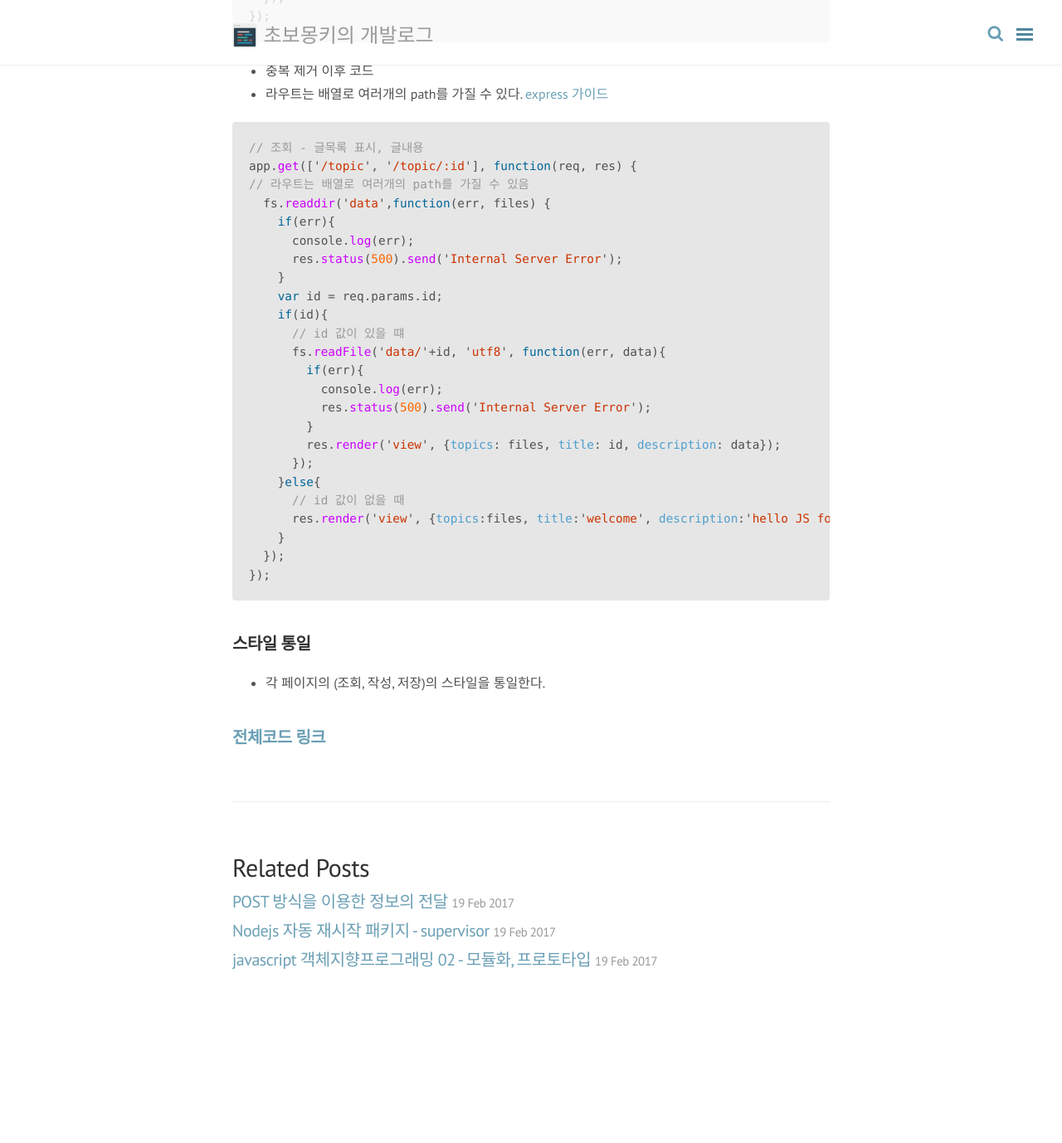
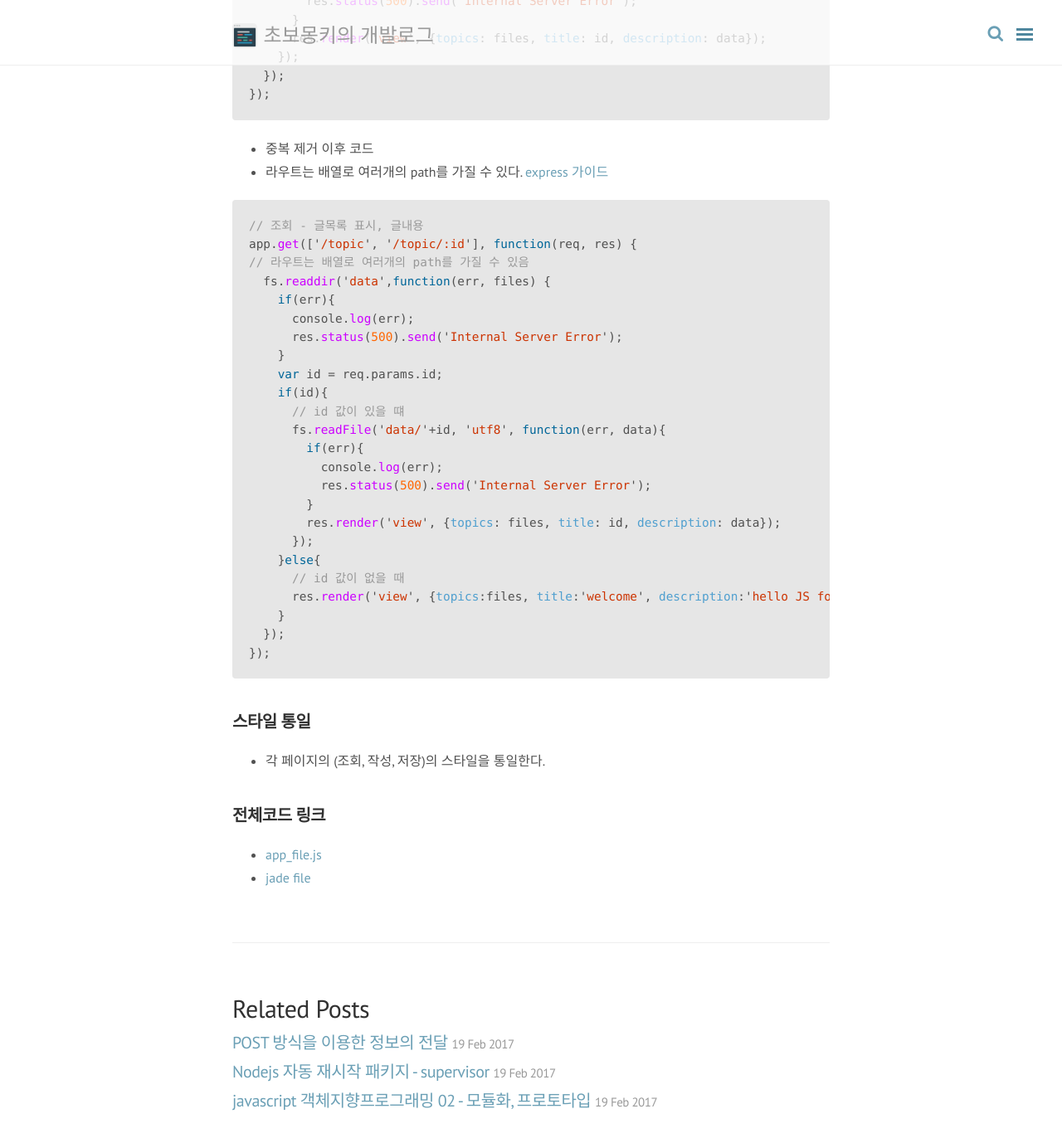
Before and after one commit to wayhome25/wayhome25.github.io, a Jekyll site: the page built from _posts/nodejs/2017-02-20-nodejs-14-webApp.md, in a window 1280 px wide and 1400 px high, scrolled down 8291 px. Shown: the top 1378 px of the window at 83% size. Built offline with Jekyll 4.4.1, drawn with Linux system fonts in a browser that asks for light colours; nearby versions of some CDN libraries; comment, search, counter and statistics services are not loaded; before the commit the page ends 9521 px from its top, so only the background shows below that.

Commit message:
change link, style

```diff
--- a/_posts/nodejs/2017-02-20-nodejs-14-webApp.md
+++ b/_posts/nodejs/2017-02-20-nodejs-14-webApp.md
@@ -334,4 +334,6 @@
 ### 스타일 통일
 - 각 페이지의 (조회, 작성, 저장)의 스타일을 통일한다.
 
-### [전체코드 링크]()
+### 전체코드 링크
+- [app_file.js](https://github.com/wayhome25/nodejs/blob/master/opentutorials/app_file.js)
+- [jade file](https://github.com/wayhome25/nodejs/tree/master/opentutorials/views_file)
--- a/_scss/component/_post.scss
+++ b/_scss/component/_post.scss
@@ -11,7 +11,7 @@
     h1 { font-size: 1.3rem; }
     h2 {
       margin: 2em 0 1em 0;
-      font-size: 1.0rem;
+      font-size: 1.2rem;
       color: #ec4c6a;
     }
     h3, h4, h5, h6 {
```
